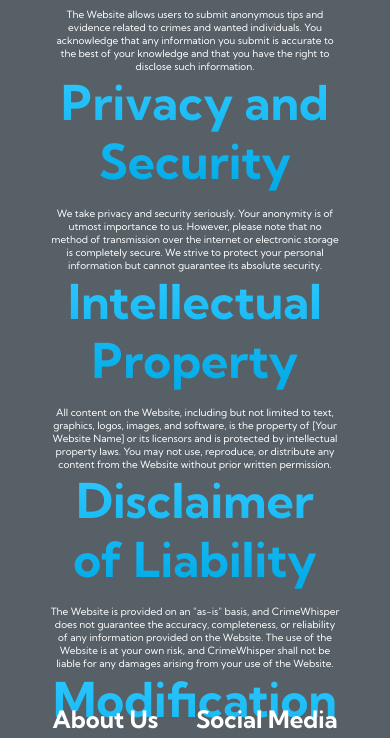
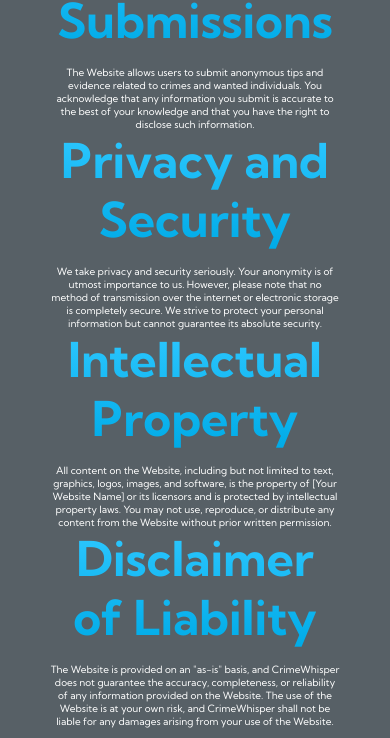
Before and after one commit to Vextify/CrimeWhisper, a plain HTML site: page tos.html in a window 390 px wide. Shown: the part 789-1527 px from the top of the page. Drawn offline with Linux system fonts and the light colour scheme.

Commit message:
Add files via upload

```diff
--- a/contact_us.css
+++ b/contact_us.css
@@ -404,7 +404,7 @@
         justify-self: center;
         width: 100%;
         margin: 0 auto;
-        height: 100vh;
+        height: 115vh;
     }
 
     .main__content{
--- a/hiw.css
+++ b/hiw.css
@@ -403,7 +403,7 @@
         justify-self: center;
         width: 100%;
         margin: 0 auto;
-        height: 123vh;
+        height: 163vh;
     }
 
     .main__content{
--- a/testimonials.css
+++ b/testimonials.css
@@ -437,7 +437,7 @@
         justify-self: center;
         width: 100%;
         margin: 0 auto;
-        height: 123vh;
+        height: 135vh;
     }
 
     .main__content{
--- a/tos.css
+++ b/tos.css
@@ -404,7 +404,7 @@
         justify-self: center;
         width: 100%;
         margin: 0 auto;
-        height: 153vh;
+        height: 250vh;
     }
 
     .main__content{
```
